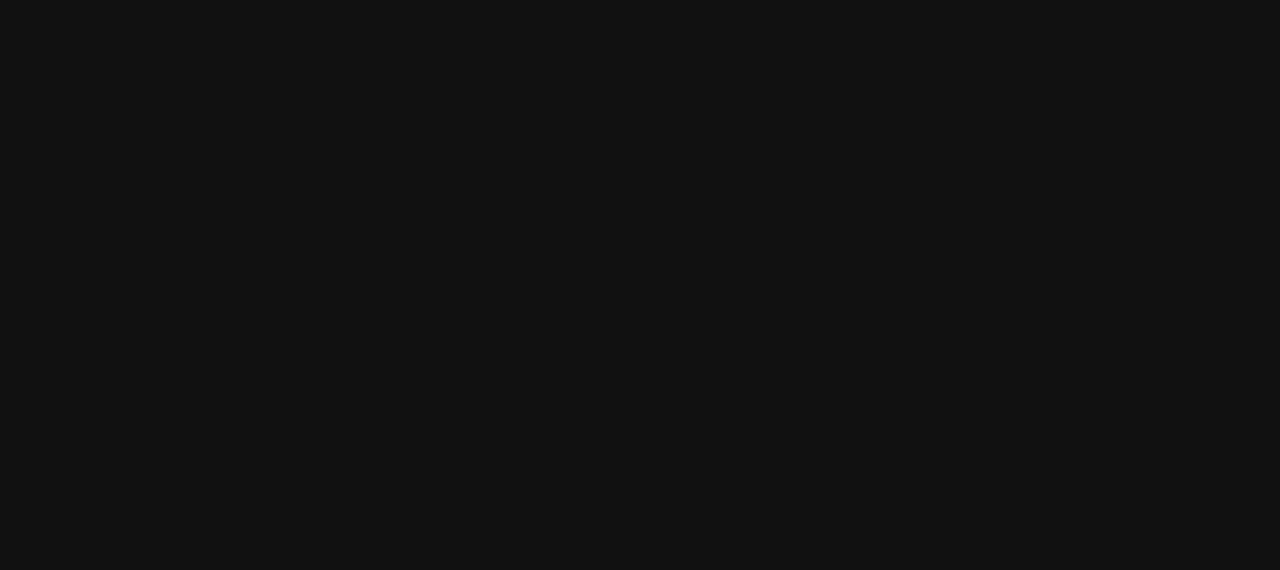
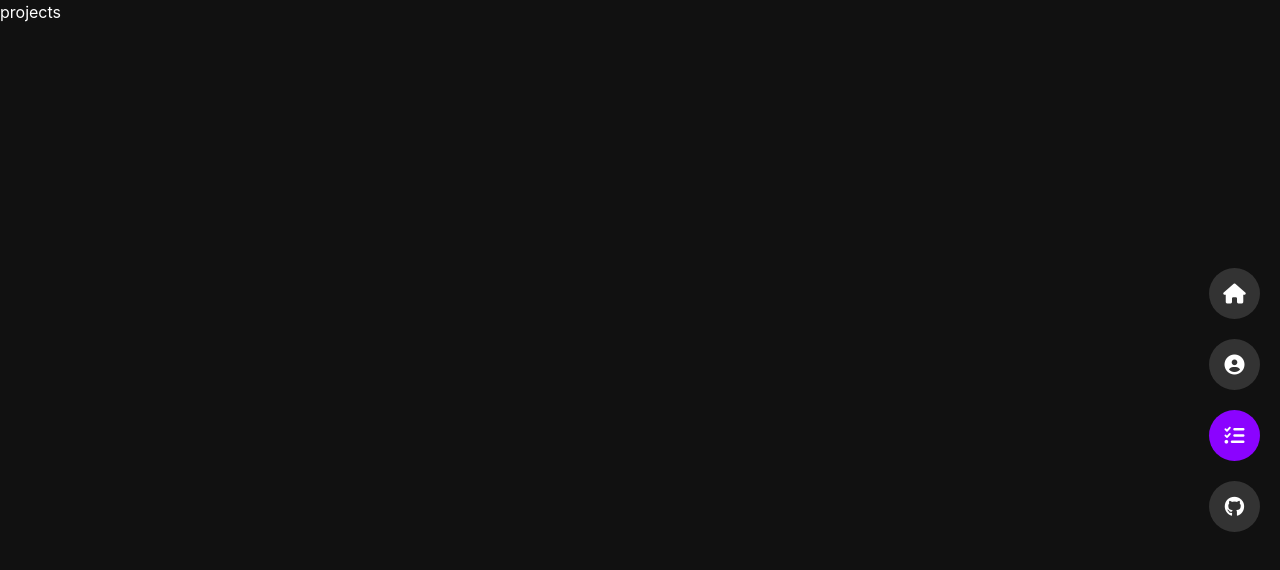
Before and after one commit to dahye950627/portfolio, a React (Create React App) app: page /projects in a window 1280 px wide. Before the commit this address had no page. Shown: the top 570 px of the page. Built offline with nearby package versions, Linux system fonts and the light colour scheme.

Commit message:
template 생성 및 페이지 작업

```diff
--- a/src/App.tsx
+++ b/src/App.tsx
@@ -1,13 +1,17 @@
 import {BrowserRouter, Route, Routes} from "react-router-dom";
 import "./index.css";
 
-import Header from "@/components/organisms/Header";
+import HomePage from "@/components/pages/HomePage";
+import AboutPage from "@/components/pages/AboutPage";
+import ProjectsPage from "@/components/pages/ProjectsPage";
 
 function App() {
 	return (
 		<BrowserRouter>
 			<Routes>
-				<Route path="/" element={<Header page="home"/>} />
+				<Route path="/" element={<HomePage/>} />
+				<Route path="/about" element={<AboutPage/>} />
+				<Route path="/projects" element={<ProjectsPage/>} />
 			</Routes>
 		</BrowserRouter>
 	);
--- a/src/components/pages/AboutPage.tsx
+++ b/src/components/pages/AboutPage.tsx
@@ -1,7 +1,11 @@
-const About = () => {
+import PageWrap from '@/components/templates/PageWrap';
+
+const AboutPage = () => {
 	return (
-		<div>About</div>
+		<PageWrap page="about">
+			<div>about</div>
+		</PageWrap>
 	)
 }
 
-export default About;
+export default AboutPage;
--- /dev/null
+++ b/src/components/pages/HomePage.tsx
@@ -0,0 +1,11 @@
+import PageWrap from '@/components/templates/PageWrap';
+
+const HomePage = () => {
+	return (
+		<PageWrap page="home">
+			<div>home</div>
+		</PageWrap>
+	)
+}
+
+export default HomePage;
--- a/src/components/pages/ProjectsPage.tsx
+++ b/src/components/pages/ProjectsPage.tsx
@@ -1,6 +1,10 @@
+import PageWrap from '@/components/templates/PageWrap';
+
 const ProjectsPage = () => {
 	return (
-		<div>ProjectsPage</div>
+		<PageWrap page="projects">
+			<div>projects</div>
+		</PageWrap>
 	)
 }
 
--- a/src/components/templates/PageWrap.tsx
+++ b/src/components/templates/PageWrap.tsx
@@ -1,6 +1,17 @@
-const PageWrap = () => {
+import React from 'react';
+import Header from '@/components/organisms/Header';
+
+type pageWrapProps = {
+	page : string;
+	children? : React.ReactNode
+}
+
+const PageWrap: React.FC<pageWrapProps> = (props) => {
 	return (
-		<div></div>
+		<>
+			<Header page={props.page} />
+			{ props.children }
+		</>
 	)
 }
 
```
Also changed, not shown: src/components/pages/Home.tsx (deleted, +0 -7 lines).
